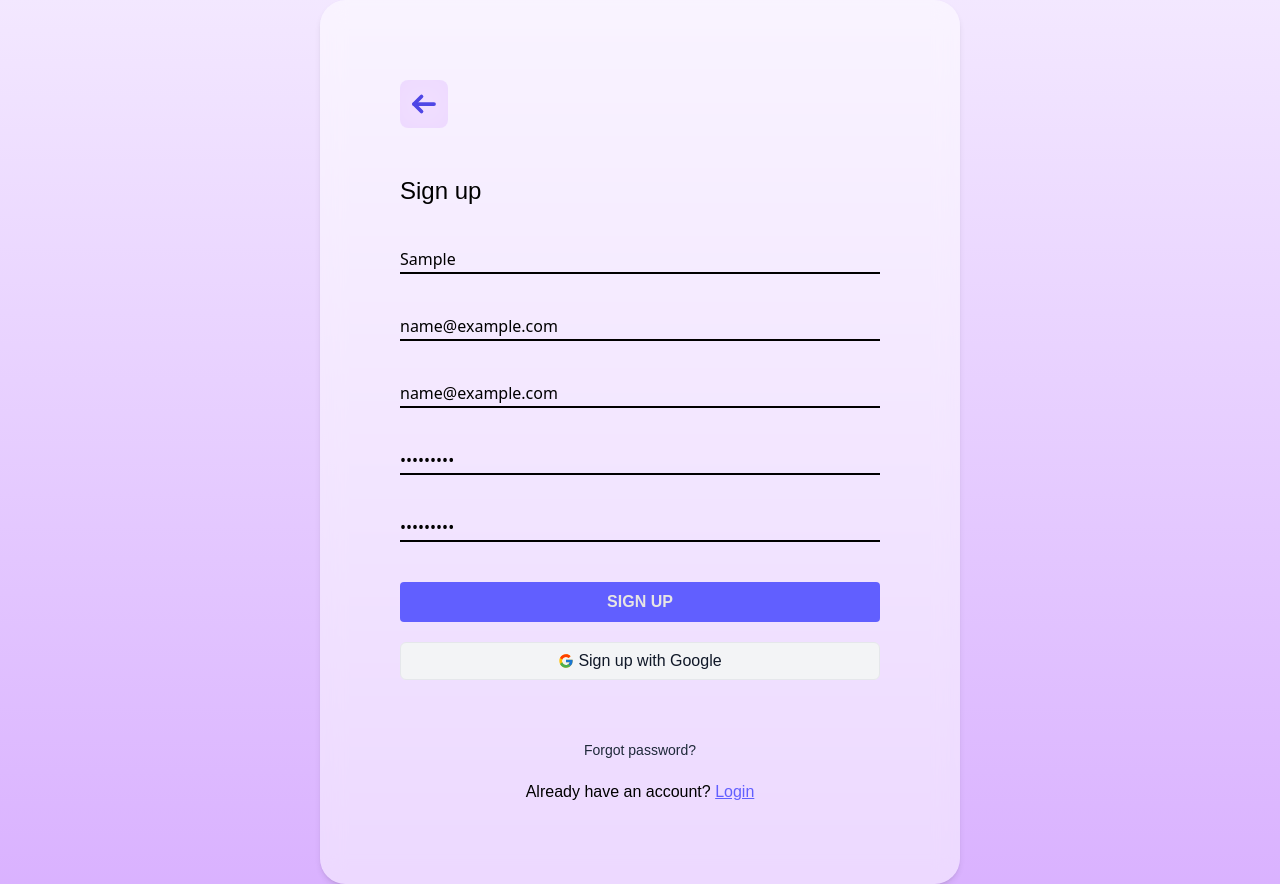
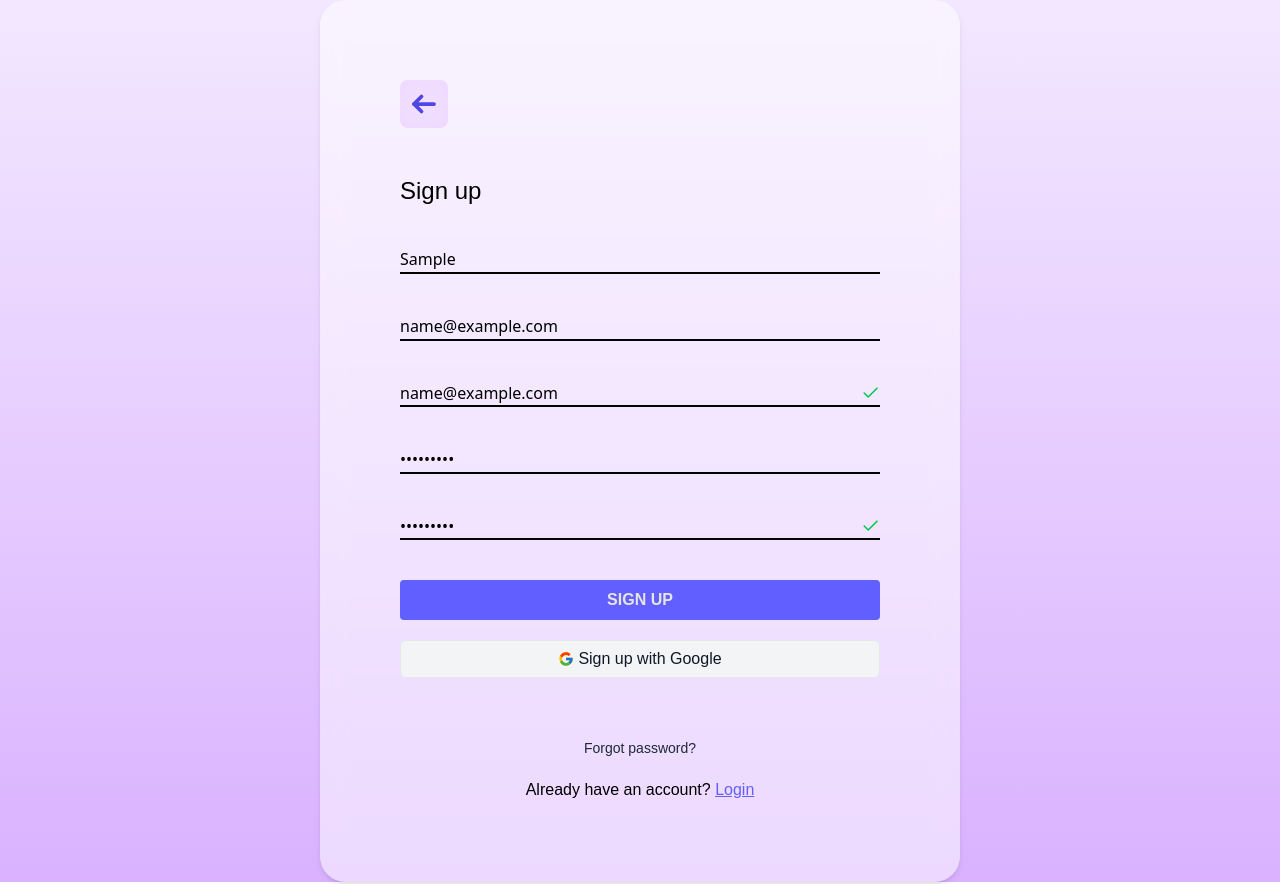
Before and after one commit to MahdiChaabani/STS-support-ticket-system-, a React (Vite) app in the folder client/: page /Register in a window 1280 px wide. Both pictures are taken after typing "Sample", "name@example.com", "name@example.com", "Sample123", "Sample123" into the empty fields and a click on the button "SIGN UP". Built offline with nearby package versions, Linux system fonts and the light colour scheme.

Commit message:
Add lucide-react dependency and enhance AuthForm validation with visual feedback

```diff
--- a/client/package.json
+++ b/client/package.json
@@ -13,6 +13,7 @@
     "@studio-freight/lenis": "^1.0.42",
     "@tailwindcss/vite": "^4.1.14",
     "lenis": "^1.3.11",
+    "lucide-react": "^0.546.0",
     "react": "^19.1.1",
     "react-dom": "^19.1.1",
     "react-router-dom": "^7.9.4",
--- a/client/src/components/AuthForm.jsx
+++ b/client/src/components/AuthForm.jsx
@@ -1,9 +1,18 @@
 import { useState, useEffect } from "react";
 import { useLocation, Link } from "react-router-dom";
+import { Check, X } from "lucide-react";
 
 export default function AuthForm() {
   const location = useLocation();
-  const [isLogin, setIsLogin] = useState(true); //true = login, false = register
+  const [isLogin, setIsLogin] = useState(true);
+  const [formData, setFormData] = useState({
+    username: "",
+    email: "",
+    confirmEmail: "",
+    emailOrUsername: "",
+    password: "",
+    confirmPassword: ""
+  });
 
   useEffect(() => {
     if (location.pathname === "/Register") {
@@ -13,10 +22,34 @@ export default function AuthForm() {
     }
   }, [location.pathname]);
 
+  const handleChange = (e) => {
+    setFormData({
+      ...formData,
+      [e.target.name]: e.target.value
+    });
+  };
+
+  const emailsMatch = formData.email && formData.confirmEmail && formData.email === formData.confirmEmail;
+  const emailsDontMatch = formData.confirmEmail && formData.email !== formData.confirmEmail;
+
+  const passwordsMatch = formData.password && formData.confirmPassword && formData.password === formData.confirmPassword;
+  const passwordsDontMatch = formData.confirmPassword && formData.password !== formData.confirmPassword;
+
   const handleSubmit = (e) => {
     e.preventDefault();
-    // Handle login/register logic here
-    console.log("Form submitted");
+
+    if (!isLogin) {
+      if (!emailsMatch) {
+        alert("Emails do not match!");
+        return;
+      }
+      if (!passwordsMatch) {
+        alert("Passwords do not match!");
+        return;
+      }
+    }
+
+    console.log("Form submitted", formData);
   };
 
   return (
@@ -58,6 +91,8 @@ export default function AuthForm() {
                   type="text"
                   name="username"
                   placeholder="Username"
+                  value={formData.username}
+                  onChange={handleChange}
                   className="w-full font-sans border-none bg-transparent outline-none focus:outline-none"
                 />
               </div>
@@ -69,19 +104,34 @@ export default function AuthForm() {
                   type="email"
                   name="email"
                   placeholder="Email"
+                  value={formData.email}
+                  onChange={handleChange}
                   className="w-full font-sans border-none bg-transparent outline-none focus:outline-none"
                 />
               </div>
             )}
 
             {!isLogin && (
-              <div className="w-full transform border-b-2 bg-transparent text-md duration-300 focus-within:border-indigo-500">
+              <div className="relative">
+                <div className="w-full transform border-b-2 bg-transparent text-md duration-300 focus-within:border-indigo-500 flex items-center">
                   <input
                     type="email"
                     name="confirmEmail"
                     placeholder="Confirm Email"
+                    value={formData.confirmEmail}
+                    onChange={handleChange}
                     className="w-full font-sans border-none bg-transparent outline-none focus:outline-none"
                   />
+                  {emailsMatch && (
+                    <Check className="text-green-500 w-5 h-5" />
+                  )}
+                  {emailsDontMatch && (
+                    <X className="text-red-500 w-5 h-5" />
+                  )}
+                </div>
+                {emailsDontMatch && (
+                  <p className="text-red-500 text-xs mt-1">Emails do not match</p>
+                )}
               </div>
             )}
 
@@ -91,6 +141,8 @@ export default function AuthForm() {
                   type="text"
                   name="emailOrUsername"
                   placeholder="Email or Username"
+                  value={formData.emailOrUsername}
+                  onChange={handleChange}
                   className="w-full font-sans border-none bg-transparent outline-none focus:outline-none"
                 />
               </div>
@@ -101,18 +153,33 @@ export default function AuthForm() {
                 type="password"
                 name="password"
                 placeholder="Password"
+                value={formData.password}
+                onChange={handleChange}
                 className="w-full font-sans border-none bg-transparent outline-none focus:outline-none"
               />
             </div>
 
             {!isLogin && (
-              <div className="w-full transform border-b-2 bg-transparent text-md duration-300 focus-within:border-indigo-500">
+              <div className="relative">
+                <div className="w-full transform border-b-2 bg-transparent text-md duration-300 focus-within:border-indigo-500 flex items-center">
                   <input
                     type="password"
                     name="confirmPassword"
                     placeholder="Confirm Password"
+                    value={formData.confirmPassword}
+                    onChange={handleChange}
                     className="w-full font-sans border-none bg-transparent outline-none focus:outline-none"
                   />
+                  {passwordsMatch && (
+                    <Check className="text-green-500 w-5 h-5" />
+                  )}
+                  {passwordsDontMatch && (
+                    <X className="text-red-500 w-5 h-5" />
+                  )}
+                </div>
+                {passwordsDontMatch && (
+                  <p className="text-red-500 text-xs mt-1">Passwords do not match</p>
+                )}
               </div>
             )}
 
```
Also changed, not shown: 1 other file (tests, documents, lock files or other folders). Lines whose indentation alone changed are shown as unchanged.
